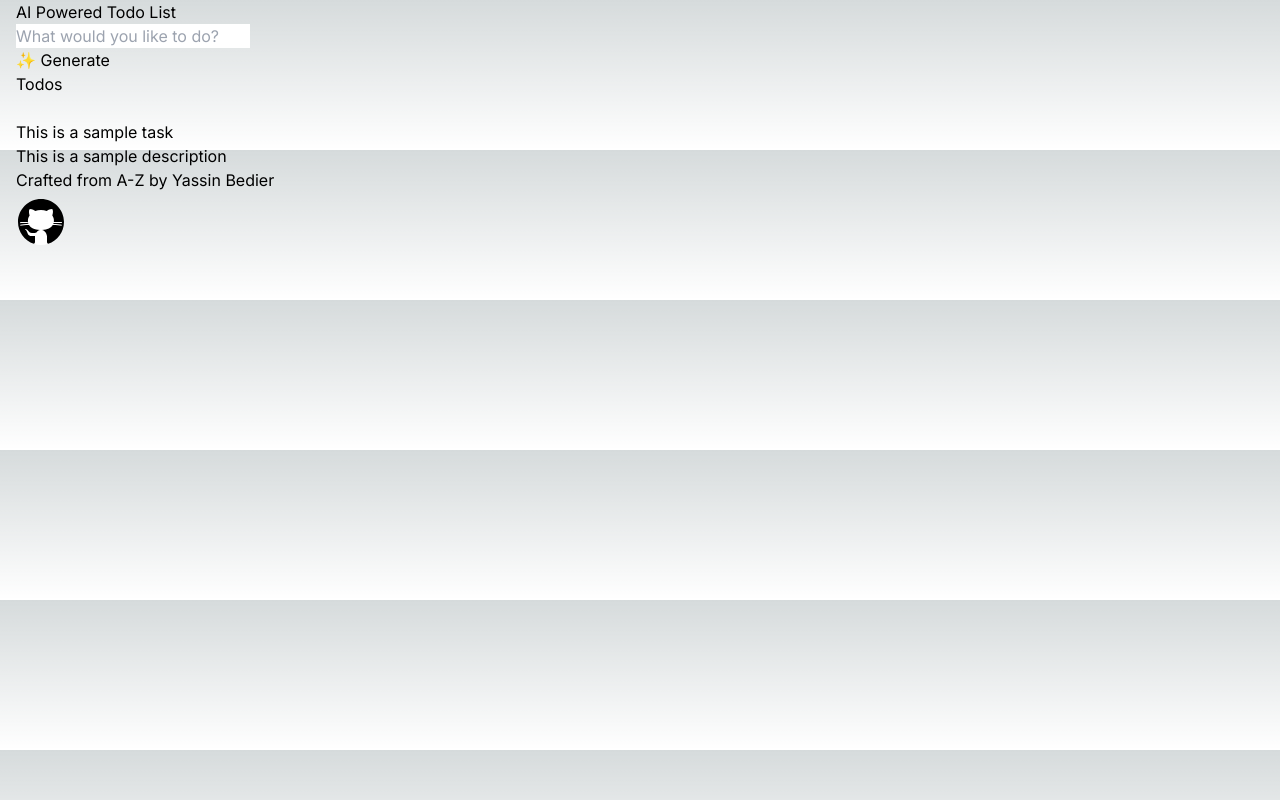
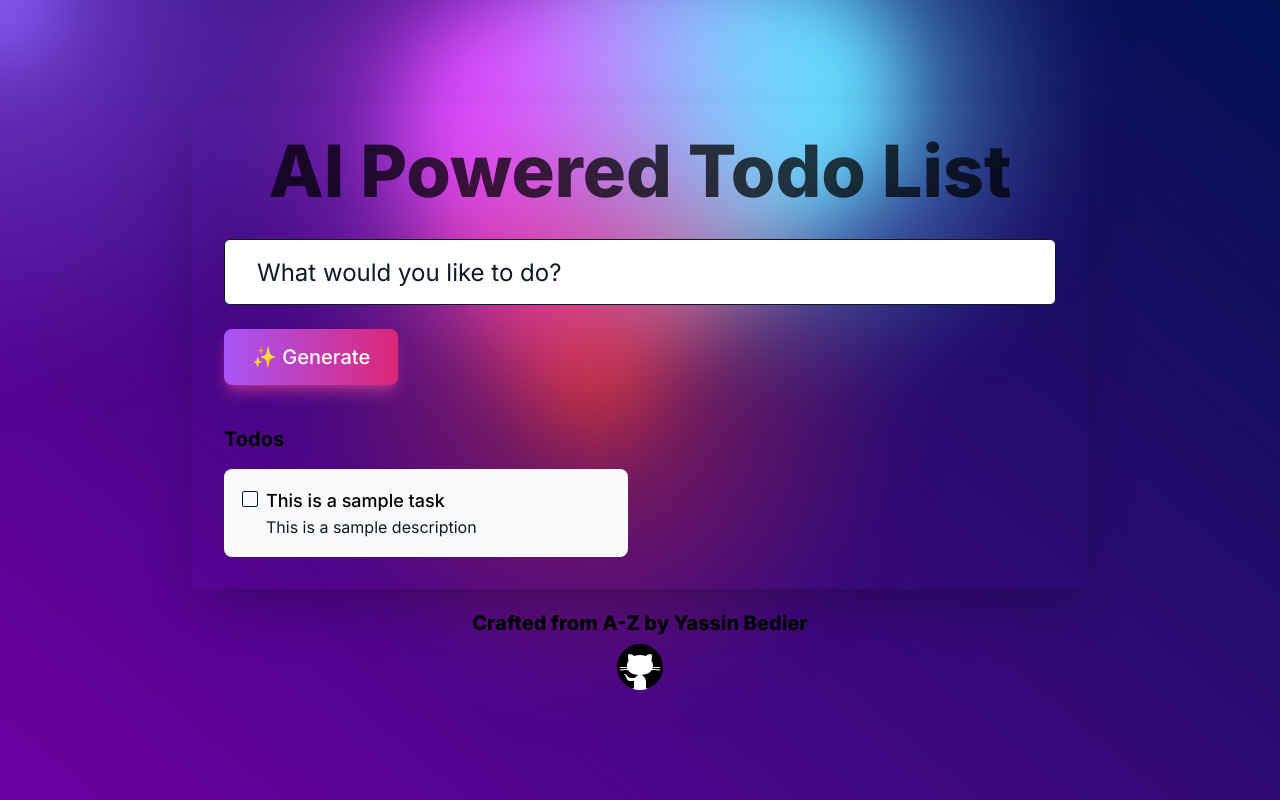
Before and after one commit to Im2rnado/ai-todo, a Next.js app: page / in a window 1280 px wide. Built offline with nearby package versions, Linux system fonts and the light colour scheme.

Commit message:
enabled?

```diff
--- a/tailwind.config.ts
+++ b/tailwind.config.ts
@@ -1,15 +1,10 @@
 module.exports = {
   important: true,
   content: [
-    "./src/pages/**/*.{js,ts,jsx,tsx,mdx}",
-    "./src/Components/**/*.{js,ts,jsx,tsx,mdx}",
+    "./src/components/**/*.{js,ts,jsx,tsx,mdx}",
     "./src/app/**/*.{js,ts,jsx,tsx,mdx}",
   ],
-  purge: [
-    "./src/pages/**/*.{js,ts,jsx,tsx,mdx}",
-    "./src/Components/**/*.{js,ts,jsx,tsx,mdx}",
-    "./src/app/**/*.{js,ts,jsx,tsx,mdx}",
-  ],
+  enabled: process.env.NODE_ENV === "production",
   theme: {
     extend: {
       backgroundImage: {
```
